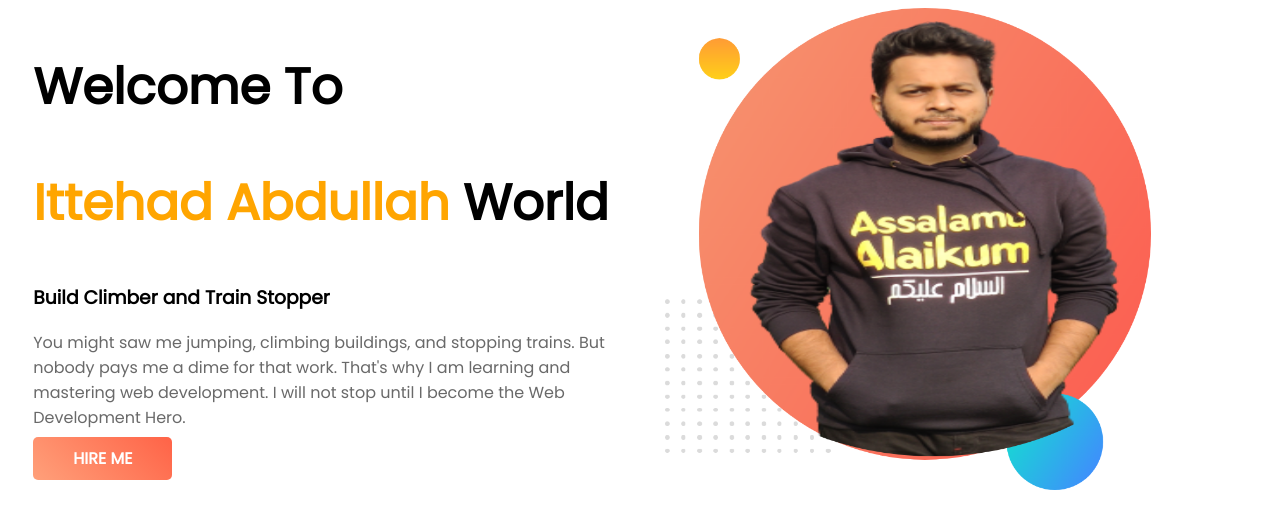
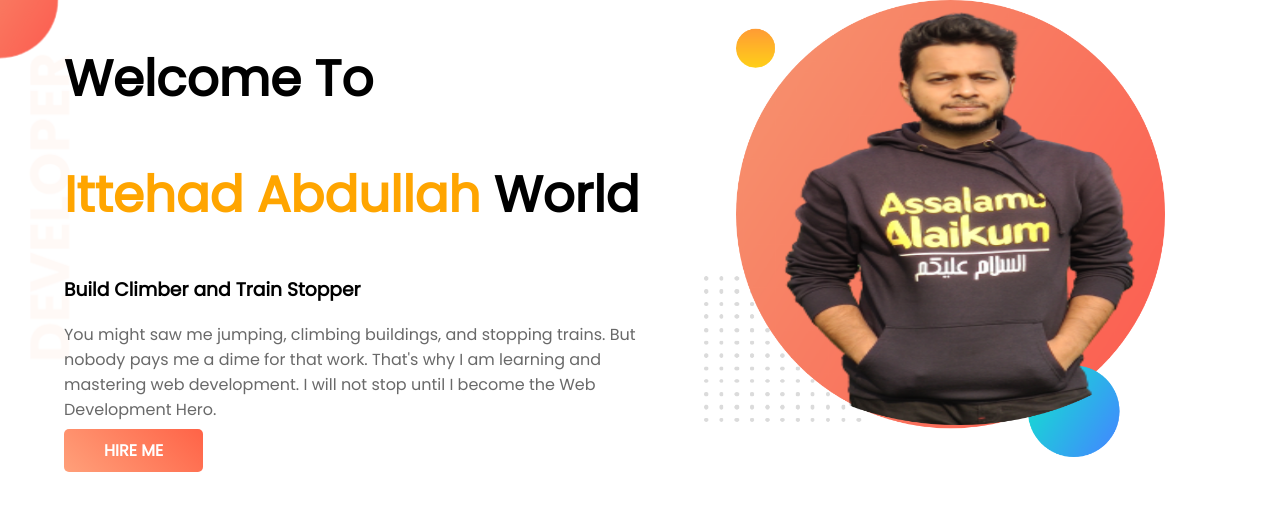
Before and after one commit to IttehadZumar/ittehad-portfolio, a plain HTML site: page index.html in a window 1280 px wide. Drawn offline with Linux system fonts and the light colour scheme.

Commit message:
first section

```diff
--- a/index.html
+++ b/index.html
@@ -5,12 +5,13 @@
     <meta charset="UTF-8">
     <meta http-equiv="X-UA-Compatible" content="IE=edge">
     <meta name="viewport" content="width=device-width, initial-scale=1.0">
+
     <title>Portfolio of Ittehad Abdullah</title>
 
+    <link rel="shortcut icon" href="images/favicom.png" type="image/x-icon">
     <link rel="preconnect" href="https://fonts.googleapis.com">
     <link rel="preconnect" href="https://fonts.gstatic.com" crossorigin>
     <link href="https://fonts.googleapis.com/css2?family=Poppins&display=swap" rel="stylesheet">
-
     <link rel="stylesheet" href="style.css">
 
 </head>
--- a/style.css
+++ b/style.css
@@ -1,6 +1,6 @@
 body{
     font-family: 'Poppins', sans-serif;
-
+    margin: 0%;
 }
 
 h1{
@@ -17,7 +17,7 @@ section{
 
 .half-width{
     width: 50%;
-    padding-left: 2%;
+    padding-left: 5%;
 }
 
 .half-width img{
@@ -35,3 +35,8 @@ section{
     border-radius: 5px;
     font-weight: 700;
 }
+
+.top-banner{
+    background-image: url(images/top-banner.png);
+    background-repeat: no-repeat;
+}
```
Also changed, not shown: images/favicom.png (added).
